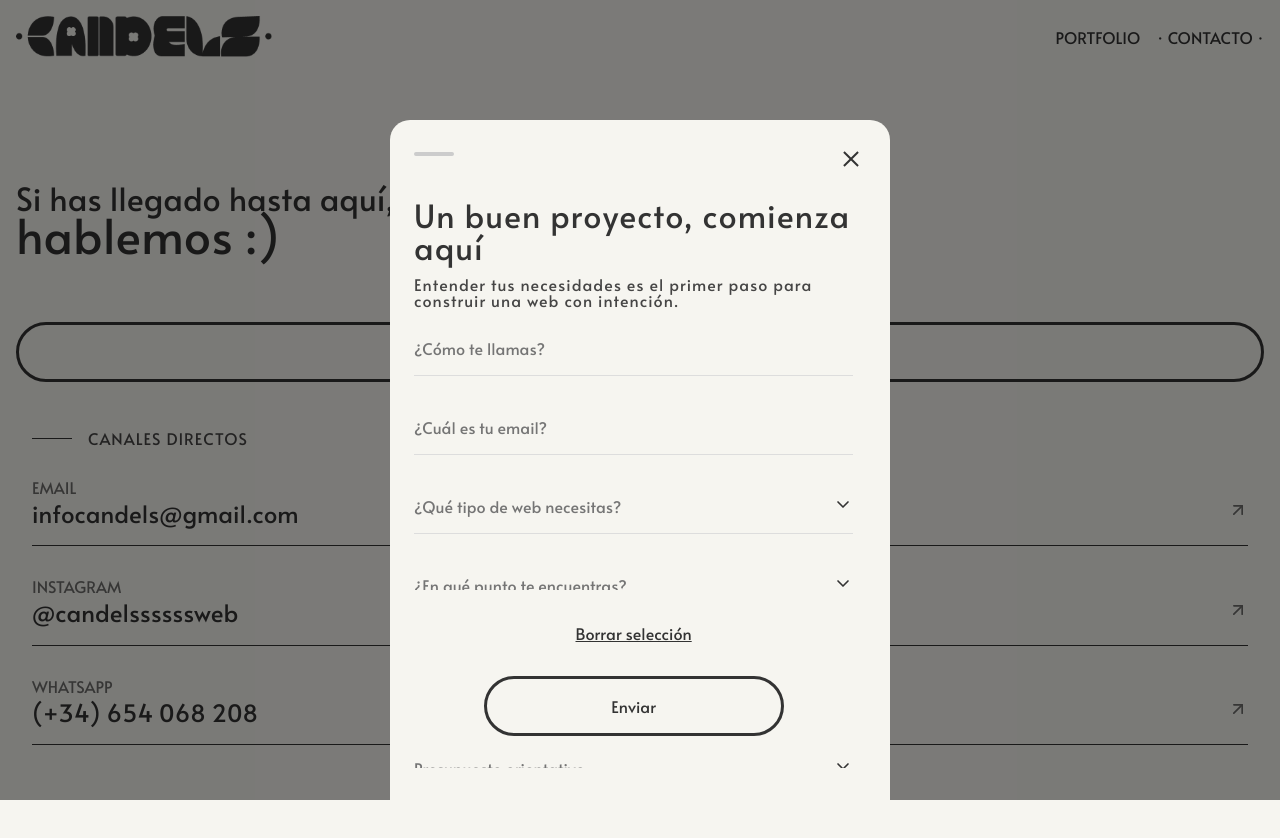
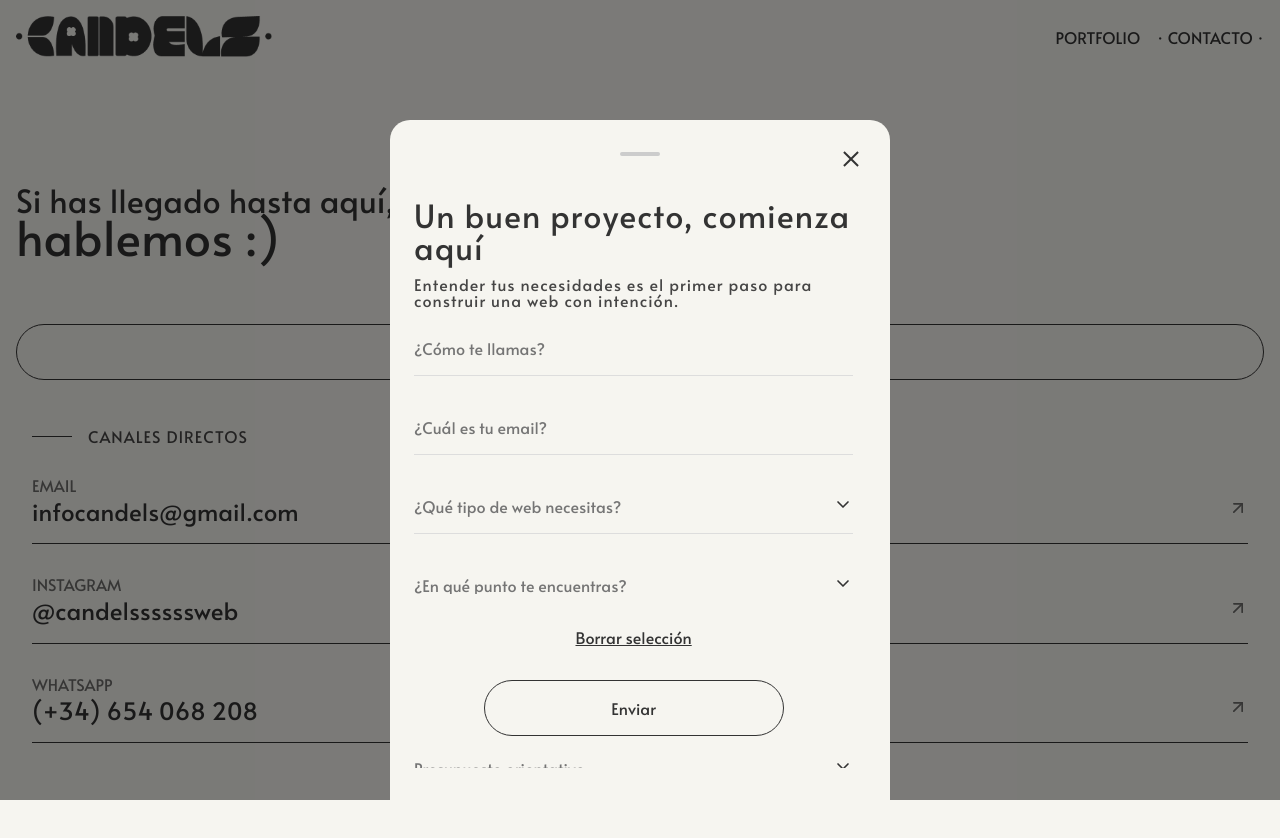
Before and after one commit to candelafsg/candels, a React (Vite) app: page /contact in a window 1280 px wide. Both pictures are taken after a click on the button "Iniciar proyecto". Shown: the top 838 px of the page. Built offline with nearby package versions, Linux system fonts and the light colour scheme.

Commit message:
.contact

```diff
--- a/src/components/buttons/button.css
+++ b/src/components/buttons/button.css
@@ -8,7 +8,7 @@
     color: var(--text);
     border-radius:50px;
     font-size: 1rem;
-    border: 3px solid var(--text);
+    border: 1.5px solid var(--text);
     cursor: pointer;
     transition: all 0.3s ease;
     display: flex;
--- a/src/pages/contact/Contact.jsx
+++ b/src/pages/contact/Contact.jsx
@@ -192,9 +192,12 @@ const handleSubmit = async (e) => {
                     openForm && (
                         <div className={`contact-form-overlay ${isClosing ? 'closing' : ''}`}>
                             <div className={`contact-form-container ${isClosing ? 'closing' : ''}`}>
-                                <button className="close-button" style={{display:'flex', justifyContent:'center'
-                                }} onClick={handleCloseForm}></button>
-                                <div className="close-handle" onClick={handleCloseForm}></div>
+                                <button className="close-button"
+                              onClick={handleCloseForm}></button>
+
+
+                                <div className="handle-container">
+                                <div className="close-handle" onClick={handleCloseForm}></div></div>
 
                                 <div className="form-title-cont">
                                     <h1 className="form-title-cont">Un buen proyecto, comienza aquí</h1>
--- a/src/pages/contact/contact.css
+++ b/src/pages/contact/contact.css
@@ -76,6 +76,12 @@ body:has(.contact-form-overlay:not(.closing)) {
 
 .contact-form-container.closing {
     animation: slideDown 0.4s ease-out forwards;
+}
+
+.handle-container{
+    display: flex;
+    justify-content: center;
+    align-items: center;
 }
 
 .close-handle {
@@ -202,10 +208,12 @@ body:has(.contact-form-overlay:not(.closing)) {
     align-items: center;
     padding: 1rem 0;
     gap: 1rem;
-    background: var(--background);
     position: sticky;
+    background-color: var(--background);
     bottom: 0;
     z-index: 10;
+    flex: 1;
+    justify-content: center;
 }
 
 .submit-button {
```
